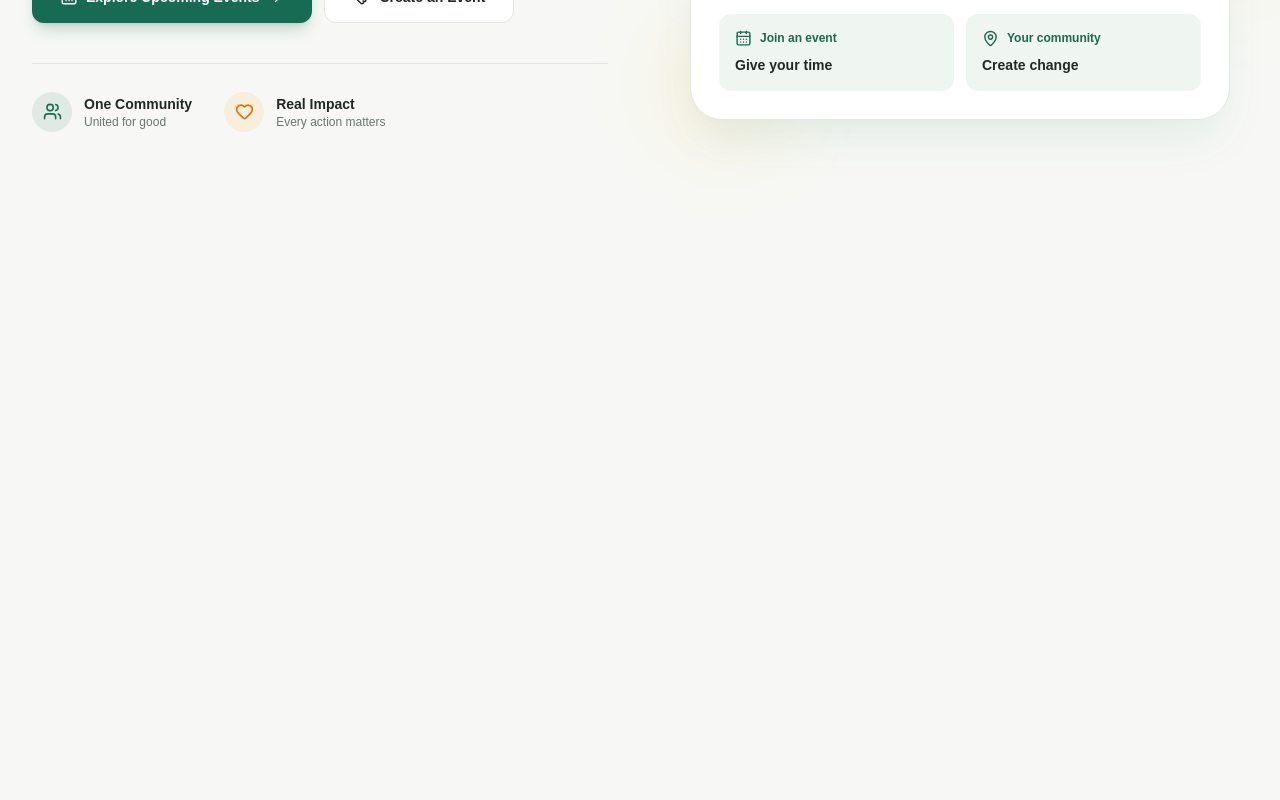
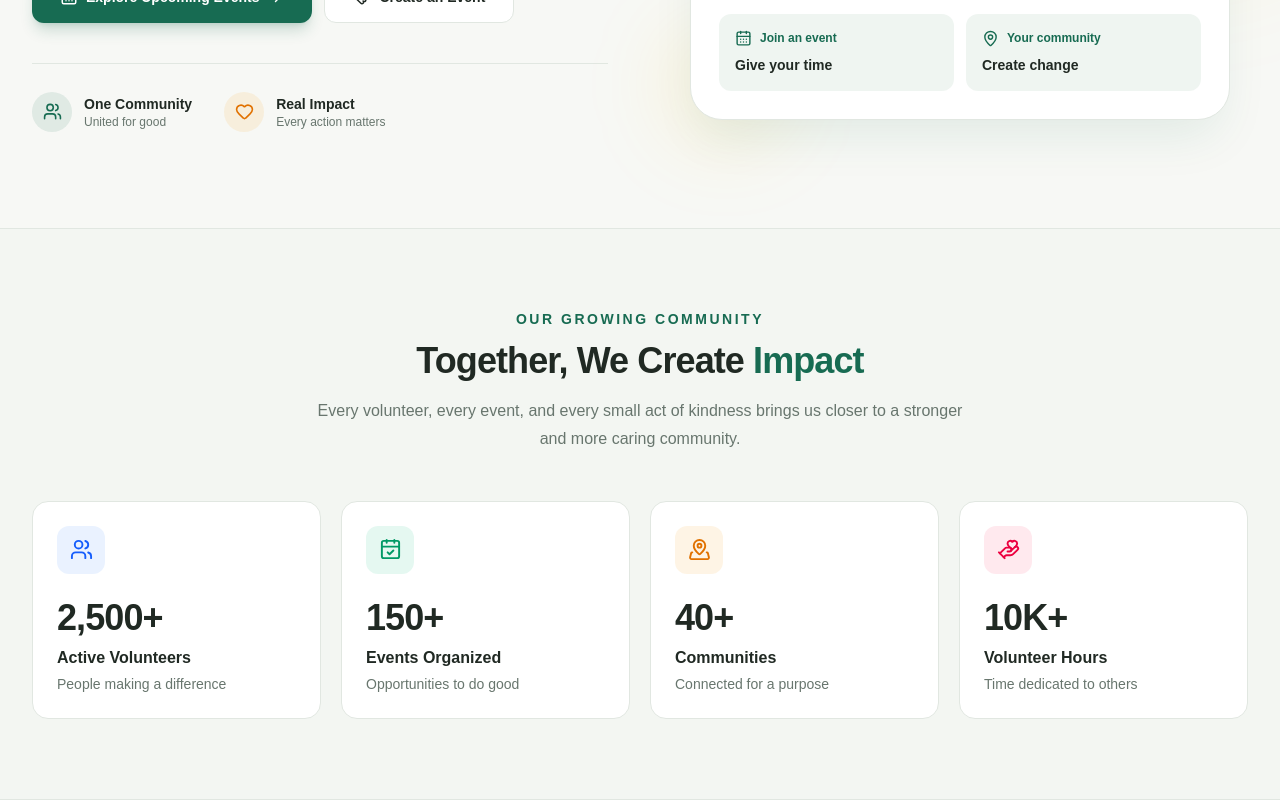
Before and after one commit to nibirshafuan/kindora-client, a Next.js app: page / in a window 1280 px wide. Shown: the part 581-1381 px from the top of the page. Before the commit the page ends 809 px from the top, so only its background shows below. Built offline with nearby package versions, Linux system fonts and the light colour scheme.

Commit message:
Add homepage statistics section

```diff
--- a/src/app/page.tsx
+++ b/src/app/page.tsx
@@ -1,12 +1,15 @@
 import { Navbar } from "@/components/navbar";
 import { HeroSection } from "@/components/hero-section";
+import { StatisticsSection } from "@/components/statistics-section";
 
 export default function Home() {
   return (
     <>
       <Navbar />
+
       <main>
         <HeroSection />
+        <StatisticsSection />
       </main>
     </>
   );
--- /dev/null
+++ b/src/components/statistics-section.tsx
@@ -0,0 +1,91 @@
+import {
+  Users,
+  CalendarCheck,
+  HandHeart,
+  MapPinned,
+} from "lucide-react";
+
+const statistics = [
+  {
+    value: "2,500+",
+    label: "Active Volunteers",
+    description: "People making a difference",
+    icon: Users,
+    color: "bg-blue-500/10 text-blue-600",
+  },
+  {
+    value: "150+",
+    label: "Events Organized",
+    description: "Opportunities to do good",
+    icon: CalendarCheck,
+    color: "bg-emerald-500/10 text-emerald-600",
+  },
+  {
+    value: "40+",
+    label: "Communities",
+    description: "Connected for a purpose",
+    icon: MapPinned,
+    color: "bg-amber-500/10 text-amber-600",
+  },
+  {
+    value: "10K+",
+    label: "Volunteer Hours",
+    description: "Time dedicated to others",
+    icon: HandHeart,
+    color: "bg-rose-500/10 text-rose-600",
+  },
+];
+
+export function StatisticsSection() {
+  return (
+    <section className="border-y border-border bg-secondary/30 py-16 sm:py-20">
+      <div className="mx-auto max-w-7xl px-4 sm:px-6 lg:px-8">
+        <div className="mx-auto mb-12 max-w-2xl text-center">
+          <p className="mb-3 text-sm font-bold uppercase tracking-[0.18em] text-primary">
+            Our Growing Community
+          </p>
+
+          <h2 className="text-3xl font-extrabold tracking-tight text-foreground sm:text-4xl">
+            Together, We Create <span className="text-primary">Impact</span>
+          </h2>
+
+          <p className="mt-4 text-base leading-7 text-muted-foreground">
+            Every volunteer, every event, and every small act of kindness
+            brings us closer to a stronger and more caring community.
+          </p>
+        </div>
+
+        <div className="grid grid-cols-1 gap-5 sm:grid-cols-2 lg:grid-cols-4">
+          {statistics.map((statistic) => {
+            const Icon = statistic.icon;
+
+            return (
+              <div
+                key={statistic.label}
+                className="group rounded-2xl border border-border bg-card p-6 transition-all duration-300 hover:-translate-y-1 hover:border-primary/30 hover:shadow-xl hover:shadow-primary/5"
+              >
+                <div
+                  className={`mb-6 flex size-12 items-center justify-center rounded-xl ${statistic.color}`}
+                >
+                  <Icon size={23} strokeWidth={2} />
+                </div>
+
+                <h3 className="text-3xl font-extrabold tracking-tight text-foreground sm:text-4xl">
+                  {statistic.value}
+                </h3>
+
+                <p className="mt-2 font-bold text-foreground">
+                  {statistic.label}
+                </p>
+
+                <p className="mt-1 text-sm text-muted-foreground">
+                  {statistic.description}
+                </p>
+              </div>
+            );
+          })}
+        </div>
+      </div>
+    </section>
+  );
+}
```
